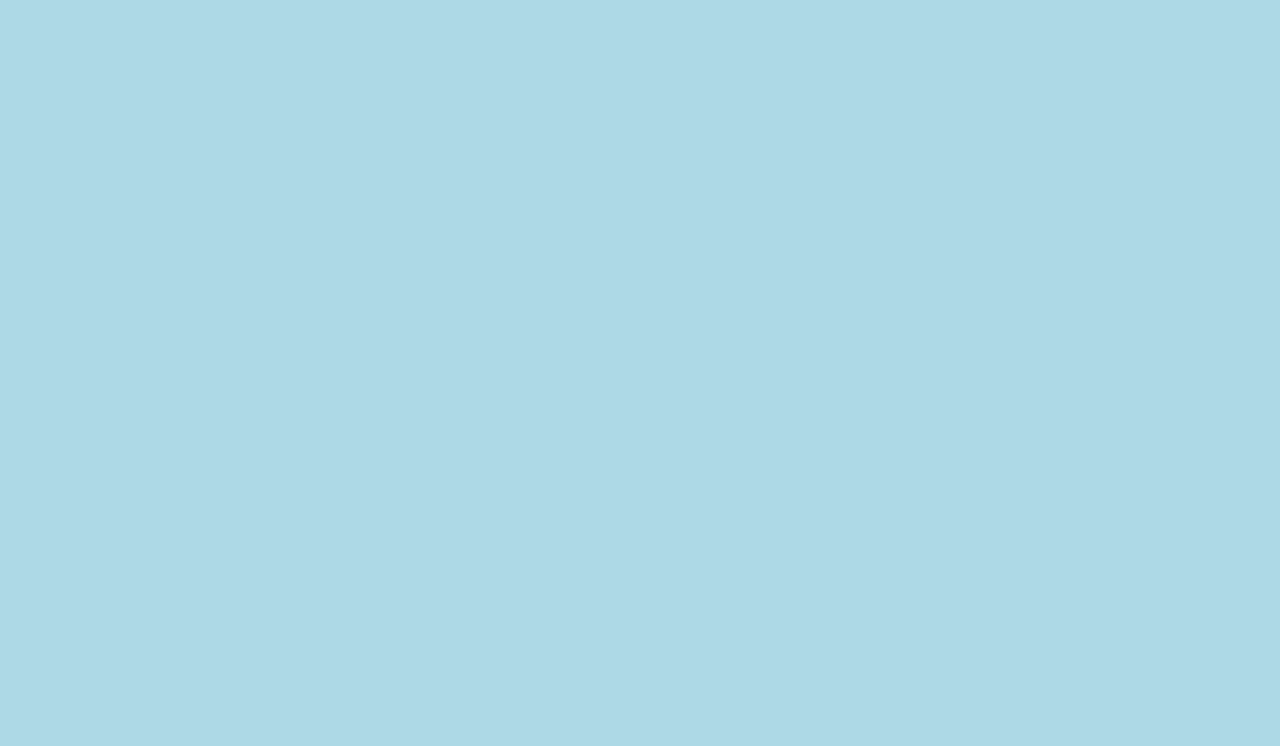
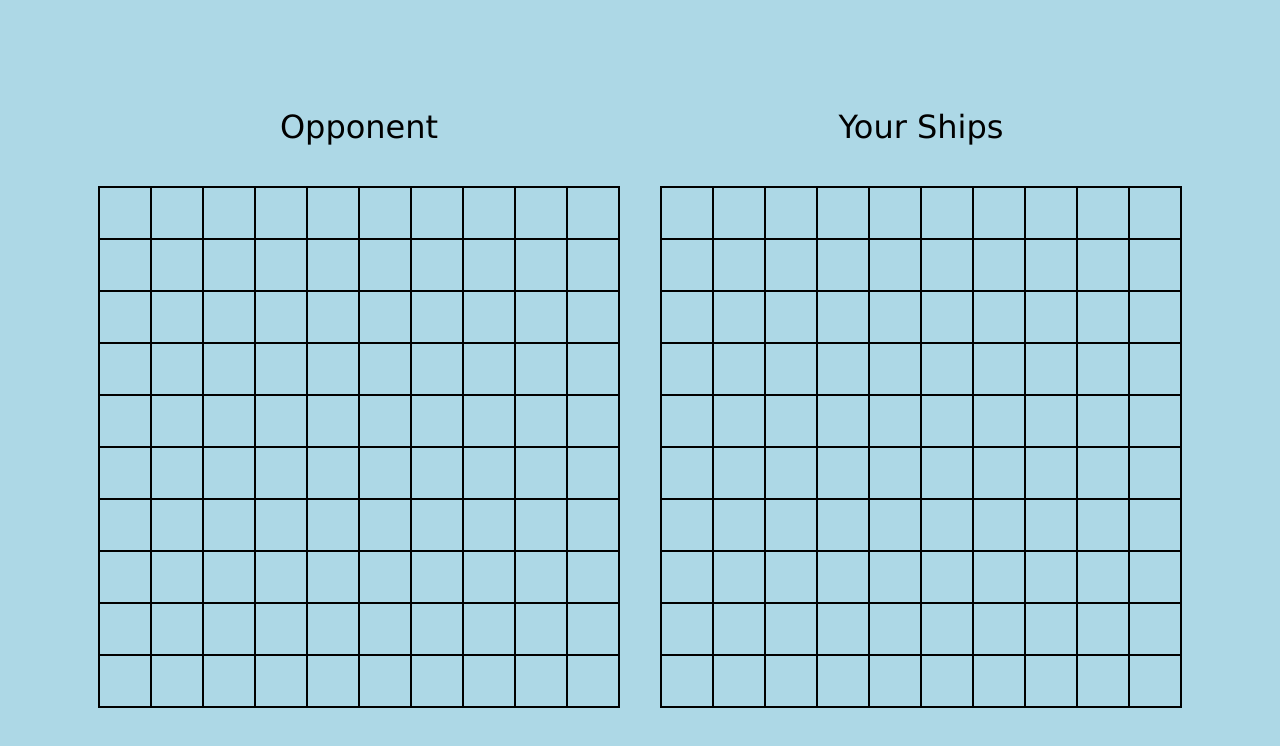
Before and after one commit to jjuneau13/Battleship, a website with bundled scripts: page battleship.html in a window 1280 px wide. Built offline with nearby package versions, Linux system fonts and the light colour scheme.

Commit message:
Finished a crude html user interface and added player ship functionality

```diff
--- a/DOM.js
+++ b/DOM.js
@@ -1,4 +1,21 @@
 function grid() {
     const playerBoard = document.querySelector(".player-board");
-    const opponentBoard = document.querySelector(".opponentBoard");
+    const opponentBoard = document.querySelector(".opponent-board");
+    for (let i = 1; i <= 100; i++) {
+        const button = document.createElement("button");
+        const div = document.createElement("div");
+        button.id = `${i}`;
+        div.id = `${-i}`;
+        playerBoard.append(div);
+        opponentBoard.append(button);
+    }
 }
+
+function displayShips(ships) {
+    for (let i = 1; i <= 100; i++) {
+        let tile = document.getElementById(i);
+        tile.setAttribute("class", `${ships[i - 1]}`);
+    }
+}
+
+export { grid, displayShips };
--- a/battleship.css
+++ b/battleship.css
@@ -1,21 +1,59 @@
 body {
-    min-height: 100vh;
+    height: 100vh;
     display: flex;
     justify-content: center;
     align-items: center;
     margin: none;
     background-color: lightblue;
+    box-sizing: border-box;
 }
-.board {
+
+.boards {
     display: grid;
-    height: 75vh;
+    grid-template-columns: 1fr 1fr;
+    grid-template-rows: min-content 1fr;
+    text-align: center;
+    gap: 40px;
+}
+
+.boards > span {
+    font-size: 2rem;
+    font-family: Verdana, Geneva, Tahoma, sans-serif;
+}
+
+.player-board,
+.opponent-board {
+    display: grid;
+    height: min-content;
     grid-template-columns: repeat(10, 50px);
     grid-template-rows: repeat(10, 50px);
-    gap: 5px;
+    background-color: black;
+    gap: 2px;
+    padding: 2px;
 }
 
-.board > button {
-    background-color: white;
-    border: 1px solid rgb(110, 110, 110);
-    border-radius: 5px;
+.opponent-board > button,
+.player-board > div {
+    background-color: lightblue;
+    border: none;
 }
+
+.player-board .C {
+    background-color: gray;
+}
+
+.player-board .A {
+    background-color: blue;
+}
+
+.player-board .D {
+    background-color: blueviolet;
+}
+
+.player-board .S {
+    background-color: brown;
+}
+
+.player-board .B {
+    background-color: black;
+}
--- a/battleship.html
+++ b/battleship.html
@@ -8,7 +8,10 @@
         <script src="index.js" type="module" defer></script>
     </head>
     <body>
-        <div class="player-board"></div>
-        <div class="opponent-board"></div>
+        <div class="boards">
+            <span>Opponent</span><span>Your Ships</span>
+            <div class="opponent-board"></div>
+            <div class="player-board"></div>
+        </div>
     </body>
 </html>
--- a/index.js
+++ b/index.js
@@ -1 +1,19 @@
-import { Player } from "./player";
+import { Player } from "./player.js";
+import { grid, displayShips } from "./DOM.js";
+
+let player1 = new Player();
+let player2 = new Player();
+player1.placeShip([2, 4], "A");
+player1.placeShip([2, 6], "B");
+player1.placeShip([2, 1], "S");
+player1.placeShip([2, 8], "D");
+player1.placeShip([0, 3], "C", true);
+grid();
+displayShips(
+    player1
+        .getBoard()
+        .flat()
+        .map((tile) => {
+            return tile == 0 ? "" : tile;
+        }),
+);
--- a/player.js
+++ b/player.js
@@ -5,4 +5,20 @@ export class Player {
         this.cpu = cpu;
         this.board = new Gameboard();
     }
+
+    placeShip(...args) {
+        this.board.placeShip(...args);
+    }
+
+    receiveAttack(...args) {
+        this.board.receiveAttack(...args);
+    }
+
+    getBoard() {
+        return this.board.getBoard();
+    }
+
+    printBoard() {
+        this.board.printout();
+    }
 }
```
